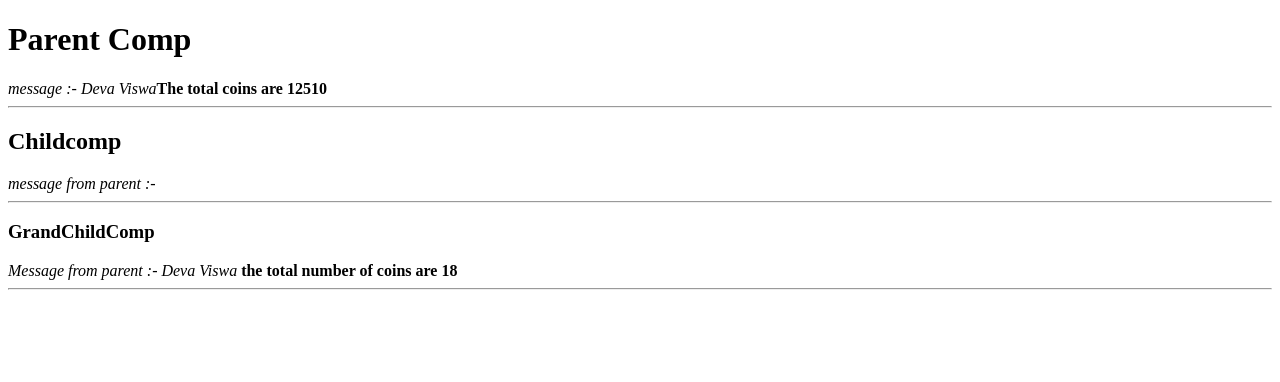
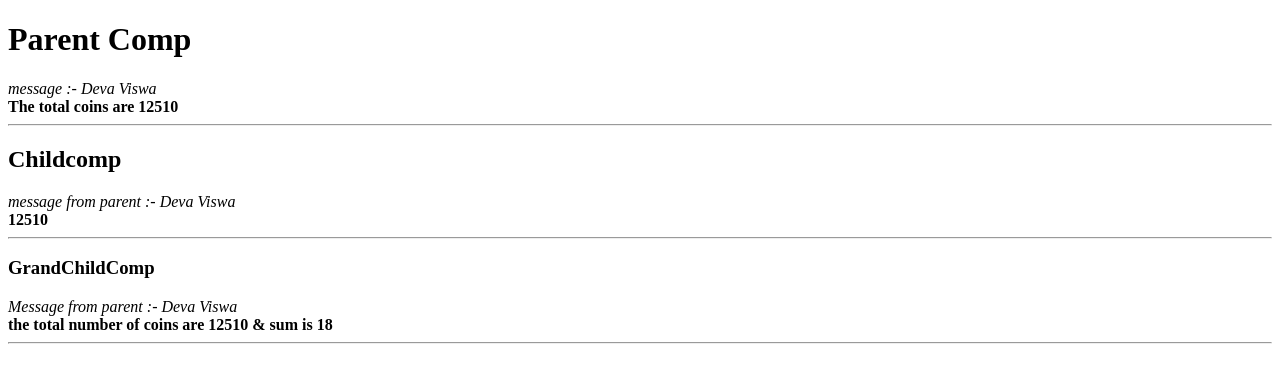
Before and after one commit to DEVAVISWA/react, a React (Vite) app: page / in a window 1280 px wide. Shown: the top 382 px of the page. Built offline with nearby package versions, Linux system fonts and the light colour scheme.

Commit message:
CONTEXT API props passing

```diff
--- a/src/App.jsx
+++ b/src/App.jsx
@@ -1,7 +1,7 @@
-import React, { useState } from 'react'
+import React, { createContext, useState } from 'react'
 import Childcomp from './components/Childcomp'
 
-
+const MessageContext=createContext()
 
 function App() {
   const[data,setDate]= useState('Deva Viswa')
@@ -9,12 +9,14 @@ function App() {
   return (
     <div>
       <h1>Parent Comp</h1>
-      <i>message :- {data}</i>
+      <i>message :- {data}</i> <br />
       <b>The total coins are {coins}</b>
       <hr />
-      <Childcomp data={data} coins={coins}/>
+      <MessageContext.Provider value={{data,coins}} >
+      <Childcomp />
+      </MessageContext.Provider>
     </div>
   )
 }
 
-export default App
+export {App as default, MessageContext}
--- a/src/components/Childcomp.jsx
+++ b/src/components/Childcomp.jsx
@@ -1,13 +1,18 @@
 import React from 'react'
 import GrandChildComp from './GrandChildComp'
+import { useContext } from 'react'
+import { MessageContext } from '../App'
 
-function Childcomp({data,coins}) {
+function Childcomp() {
+    const {data,coins} = useContext(MessageContext)
+    // console.log(data,coins)
   return (
     <div>
         <h2> Childcomp </h2>
-        <i>message from parent :-  </i>
+        <i>message from parent :- {data}  </i> <br />
+        <b> {coins} </b>
         <hr />
-        <GrandChildComp data={data} coins={coins}/>
+        <GrandChildComp />
     </div>
   )
 }
--- a/src/components/GrandChildComp.jsx
+++ b/src/components/GrandChildComp.jsx
@@ -1,18 +1,20 @@
-import React from 'react'
+import React, { useContext } from 'react'
+import { MessageContext } from '../App'
 
-function GrandChildComp({data,coins}) {
+function GrandChildComp() {
+    const {data,coins}= useContext(MessageContext)
 
     let coinSum = () => {
         return coins.reduce((a,v)=> {
-            return a+v
+            return a+=v
         },0)
     }
 
   return (
     <div>
         <h3>GrandChildComp</h3>
-        <i>Message from parent :- {data} </i>
-        <b>the total number of coins are {coinSum(coins)} </b>
+        <i>Message from parent :- {data} </i> <br />
+        <b>the total number of coins are {coins} & sum is {coinSum()} </b>
         <hr />
     </div>
   )
```
